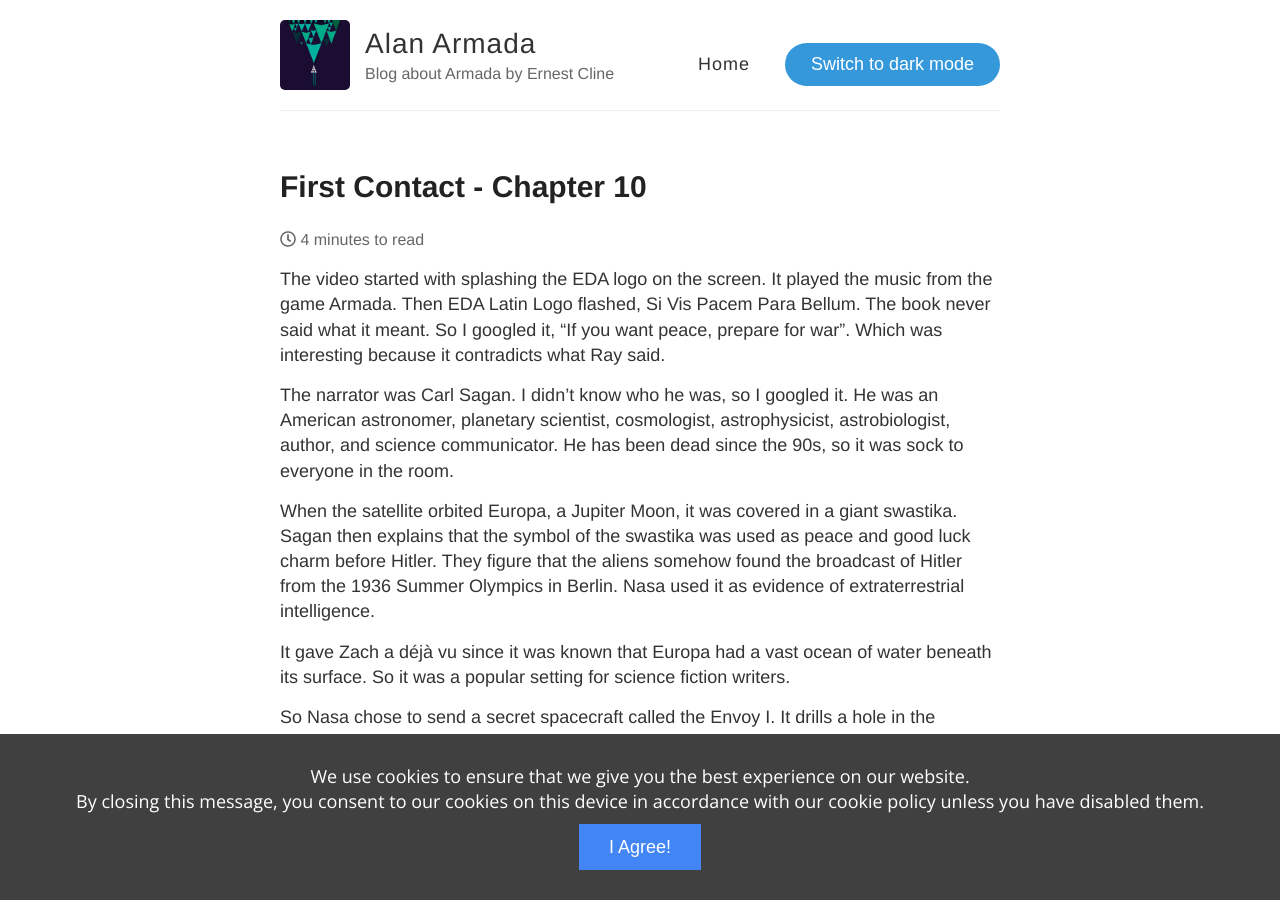
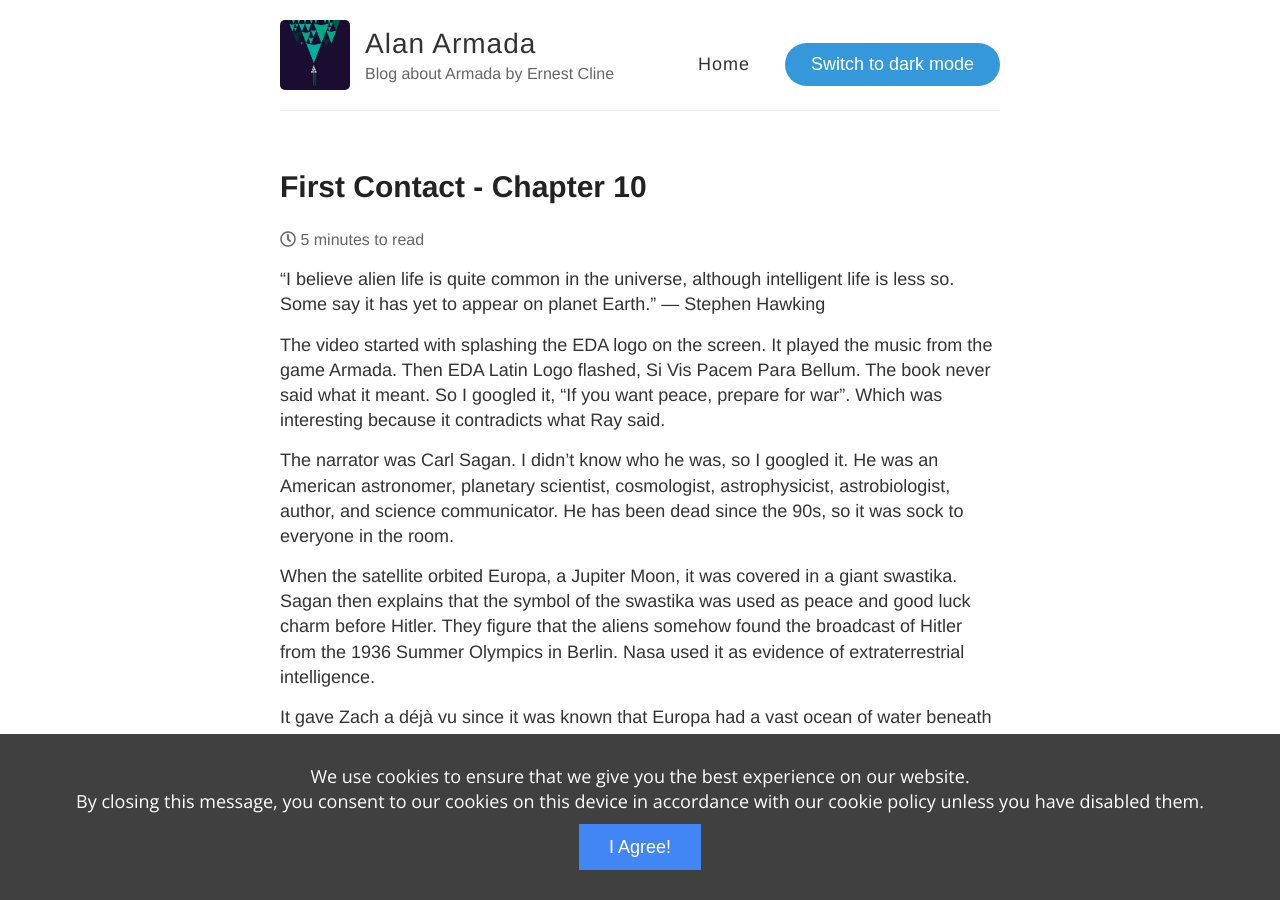
Before and after one commit to PiSaucer/armadablogschoolproject, a Jekyll site: the page built from _posts/chapter10-19/2021-4-22-chapter10.md, in a window 1280 px wide and 900 px high. Built offline with Jekyll 4.4.1, drawn with Linux system fonts in a browser that asks for light colours.

Commit message:
Update 2021-4-22-chapter10.md

```diff
--- a/_posts/chapter10-19/2021-4-22-chapter10.md
+++ b/_posts/chapter10-19/2021-4-22-chapter10.md
@@ -2,6 +2,8 @@
 layout: post
 title: First Contact - Chapter 10
 ---
+
+"I believe alien life is quite common in the universe, although intelligent life is less so. Some say it has yet to appear on planet Earth." — Stephen Hawking
 
 The video started with splashing the EDA logo on the screen. It played the music from the game Armada. Then EDA Latin Logo flashed, Si Vis Pacem Para Bellum. The book never said what it meant. So I googled it, "If you want peace, prepare for war". Which was interesting because it contradicts what Ray said.
 
```
